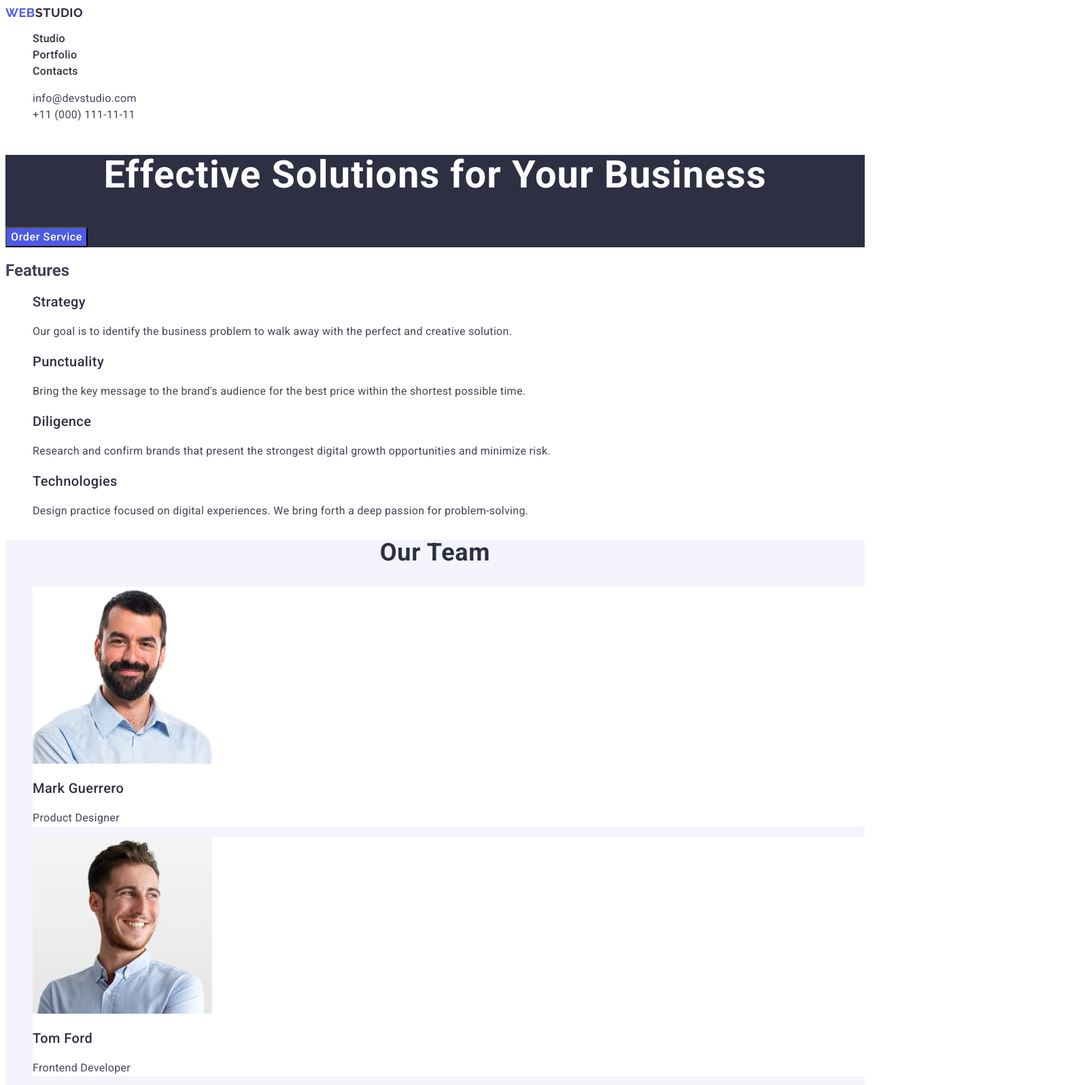
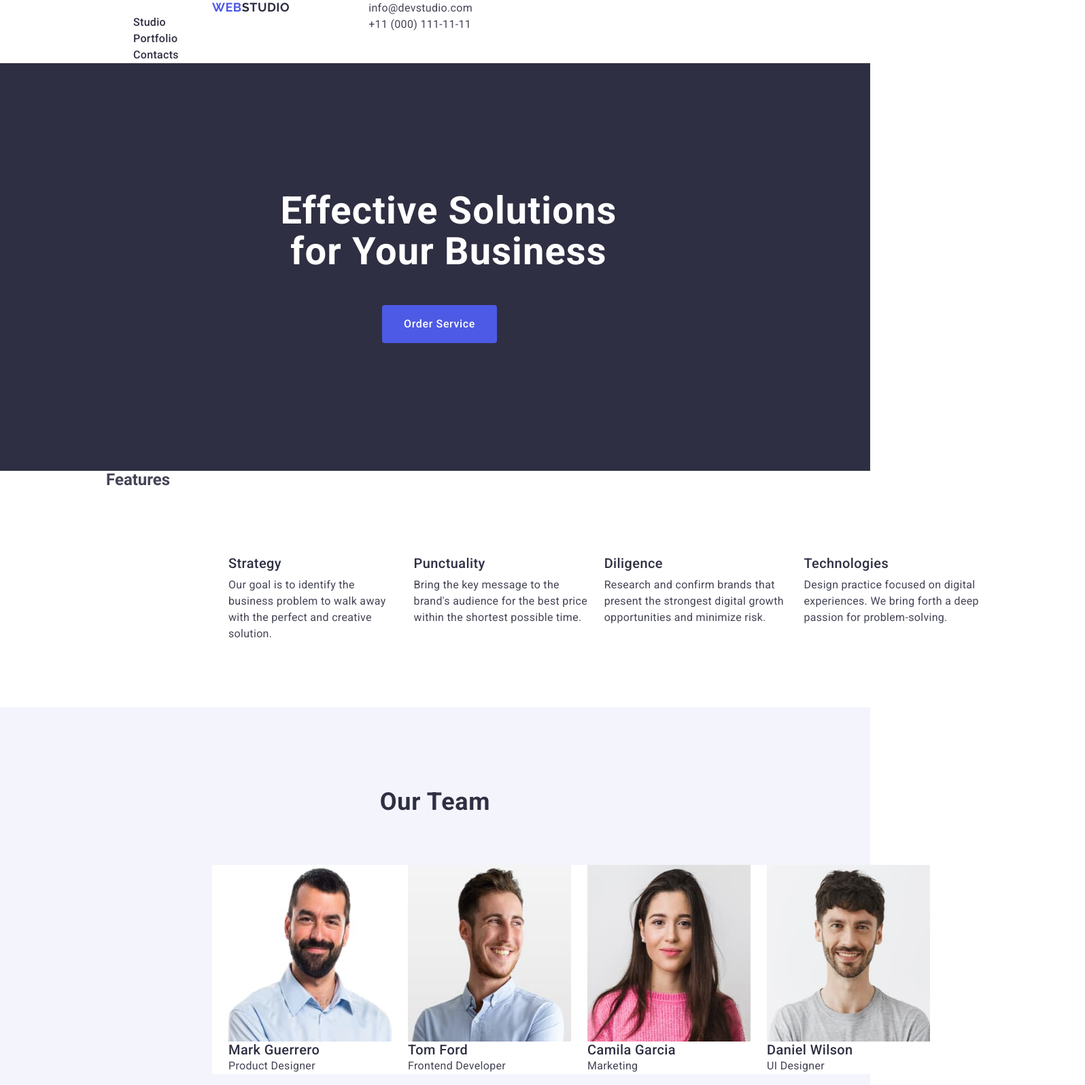
Before and after one commit to Anastasia-Mialitsina/goit-markup-hw-06, a plain HTML site: page index.html in a window 1280 px wide. Shown: the top 1597 px of the page at 68% size, 1596 px wide, since content can reach past the window. Drawn offline with nearby package versions, Linux system fonts and the light colour scheme.

Commit message:
Добавлен all

```diff
--- a/css/styles.css
+++ b/css/styles.css
@@ -27,11 +27,40 @@ body {
   color: #434455;
   background-color: #ffffff;
 }
+h1,
+h2,
+h3,
+h4,
+p {
+  margin: 0;
+}
+
+ul {
+  list-style: none;
+  margin: 0;
+  padding-left: 0;
+}
+li {
+  margin: 0;
+  padding-left: 0;
+}
+img {
+  display: block;
+  padding-left: 24px;
+}
 a {
   text-decoration: none;
 }
-ul {
-  list-style: none;
+
+.container {
+  max-width: 1400px;
+  padding-left: 0;
+  padding-right: 0;
+  margin-left: 156px;
+  margin-right: 156px;
+}
+.header-flex {
+  display: flex;
 }
 .logo {
   font-family: "Raleway", sans-serif;
@@ -41,6 +70,8 @@ ul {
   letter-spacing: 0.03em;
   text-transform: uppercase;
   color: #4d5ae5;
+  padding-left: 156px;
+  padding-right: 76px;
 }
 .logo-span {
   color: #2e2f42;
@@ -52,6 +83,7 @@ ul {
   line-height: 1.5;
   letter-spacing: 0.02em;
   color: #2e2f42;
+  padding-left: 40px;
 }
 .nav-link:hover,
 .nav-link:focus {
@@ -67,6 +99,7 @@ ul {
   line-height: 1.5;
   letter-spacing: 0.02em;
   color: #434455;
+  padding-left: 40px;
 }
 .address-link:hover,
 .address-link:focus {
@@ -75,13 +108,55 @@ ul {
 
 .my-section {
   background-color: #2e2f42;
+  display: flex;
+  justify-content: center;
+  align-items: center;
 }
+.container-section-one {
+  padding-top: 188px;
+  padding-left: 472px;
+  padding-right: 472px;
+  width: 1440px;
+  height: 600px;
+}
+.container-section-two {
+  display: flex;
+  padding-left: 156px;
+  padding-right: 156px;
+  width: 1440px;
+  padding-top: 96px;
+  padding-bottom: 96px;
+}
+.container-section-three {
+  display: flex;
+  padding-left: 156px;
+  padding-right: 156px;
+}
+.container-section-four {
+  display: flex;
+  padding-left: 156px;
+  padding-right: 156px;
+  width: 1128px;
+  padding-bottom: 48px;
+}
+.container-section-fourr {
+  display: flex;
+  padding-left: 156px;
+  padding-right: 156px;
+  width: 1128px;
+  padding-bottom: 96px;
+}
+
 .my-main-heading {
   font-size: 56px;
   line-height: 1.07;
   text-align: center;
   letter-spacing: 0.02em;
   color: #ffffff;
+  width: 496px;
+  padding-bottom: 48px;
+
+  text-align: center;
 }
 .button-order {
   background: #4d5ae5;
@@ -92,6 +167,11 @@ ul {
   letter-spacing: 0.04em;
   color: #ffffff;
   cursor: pointer;
+  width: 169px;
+  height: 56px;
+  margin-left: 150px;
+  border-radius: 4px;
+  border: none;
 }
 .button-order:hover,
 .button-order:focus {
@@ -105,16 +185,20 @@ ul {
   line-height: 1.2;
   letter-spacing: 0.02em;
   color: #2e2f42;
+  padding-left: 24px;
+  padding-bottom: 8px;
 }
 .section-two-ph {
   font-size: 16px;
   line-height: 1.5;
   letter-spacing: 0.02em;
   color: #434455;
+  padding-left: 24px;
 }
 
 .my-section-three {
   background-color: #f4f4fd;
+  height: 732px;
 }
 .my-main-two-heading {
   font-size: 36px;
@@ -123,6 +207,8 @@ ul {
   text-align: center;
   color: #2e2f42;
   text-transform: capitalize;
+  padding-top: 120px;
+  padding-bottom: 72px;
 }
 .my-section-three-list {
   background: #ffffff;
@@ -133,12 +219,14 @@ ul {
   line-height: 1.2;
   letter-spacing: 0.02em;
   color: #2e2f42;
+  padding-left: 24px;
 }
 .my-section-three-ph {
   font-size: 16px;
   line-height: 1.5;
   letter-spacing: 0.02em;
   color: #434455;
+  padding-left: 24px;
 }
 
 .my-section-four {
@@ -147,14 +235,20 @@ ul {
   line-height: 1.2;
   letter-spacing: 0.02em;
   color: #2e2f42;
+  padding-left: 24px;
 }
 .my-section-four-ph {
   font-size: 16px;
   line-height: 1.5;
   letter-spacing: 0.02em;
   color: #434455;
+  padding-left: 24px;
 }
-
+.container-footer {
+  padding-top: 100px;
+  padding-bottom: 100px;
+  margin-top: 197.5px;
+}
 .my-footer {
   background: #2e2f42;
 }
@@ -175,4 +269,6 @@ ul {
   line-height: 1.5;
   letter-spacing: 0.02em;
   color: #f4f4fd;
+  width: 264px;
+  padding-top: 16px;
 }
--- a/index.html
+++ b/index.html
@@ -1,6 +1,13 @@
 <!DOCTYPE html>
 <html lang="en">
   <head>
+    <link
+      rel="stylesheet"
+      href="https://cdnjs.cloudflare.com/ajax/libs/modern-normalize/3.0.0/modern-normalize.min.css"
+      integrity="sha512-3axTZ/bKFZH5/qLFTl4U+mDbBDFW+5QO5L7D1HnOhlhJbcNDIVJxoNm6It77g0eUdzfKZlHirayqRC2qJaAOJw=="
+      crossorigin="anonymous"
+      referrerpolicy="no-referrer"
+    />
     <link rel="stylesheet" href="css/styles.css" />
     <meta charset="UTF-8" />
     <meta name="viewport" content="width=device-width initial-scale=1.0" />
@@ -16,6 +23,8 @@
 
   <body class="body">
     <header>
+      <div class="container">
+        <div class="header-flex">
           <nav>
             <a href="./index.html" class="logo"
               >Web<span class="logo-span">Studio</span></a
@@ -47,23 +56,32 @@
               </li>
             </ul>
           </address>
+        </div>
+      </div>
     </header>
 
     <main>
       <!-- Секція1 -->
       <section class="my-section">
-        <h1 class="my-main-heading">Effective Solutions for Your Business</h1>
+        <div class="container">
+          <div class="container-section-one">
+            <h1 class="my-main-heading">
+              Effective Solutions for Your Business
+            </h1>
             <button type="button" class="button-order">Order Service</button>
+          </div>
+        </div>
       </section>
       <!-- Секція2 -->
       <section>
+        <div class="container">
           <h2>Features</h2>
-        <ul>
+          <ul class="container-section-two">
             <li>
               <h3 class="section-two">Strategy</h3>
               <p class="section-two-ph">
-              Our goal is to identify the business problem to walk away with the
-              perfect and creative solution.
+                Our goal is to identify the business problem to walk away with
+                the perfect and creative solution.
               </p>
             </li>
             <li>
@@ -88,11 +106,14 @@
               </p>
             </li>
           </ul>
+        </div>
       </section>
       <!-- Секція 3 -->
       <section class="my-section-three">
+        <div class="container">
           <h2 class="my-main-two-heading">Our Team</h2>
-        <ul>
+
+          <ul class="container-section-three">
             <li class="my-section-three-list">
               <img
                 src="./images/gerrero.jpg"
@@ -124,6 +145,7 @@
               <h3 class="my-section-three-title">Camila Garcia</h3>
               <p class="my-section-three-ph">Marketing</p>
             </li>
+
             <li class="my-section-three-list">
               <img
                 src="./images/wilson.jpg"
@@ -135,11 +157,14 @@
               <p class="my-section-three-ph">UI Designer</p>
             </li>
           </ul>
+        </div>
       </section>
       <!-- Секція 4 -->
       <section>
+        <div class="container">
           <h2 class="my-main-two-heading">Our Portfolio</h2>
           <ul>
+            <div class="container-section-four">
               <li>
                 <img
                   src="./images/imgone.jpg"
@@ -172,7 +197,8 @@
                 <h3 class="my-section-four">Meditation App</h3>
                 <p class="my-section-four-ph">App</p>
               </li>
-
+            </div>
+            <div class="container-section-fourr">
               <li>
                 <img
                   src="./images/imgfour.jpg"
@@ -205,18 +231,24 @@
                 <h3 class="my-section-four">Online Courses</h3>
                 <p class="my-section-four-ph">Marketing</p>
               </li>
+            </div>
           </ul>
+        </div>
       </section>
     </main>
     <!-- Footer -->
     <footer class="my-footer">
+      <div class="container">
+        <div class="container-footer">
           <a class="footer-logo" href="./index.html"
             >Web<span class="logo-span-footer">Studio</span></a
           >
           <p class="footer-logo-ph">
-        Increase the flow of customers and sales for your business with digital
-        marketing & growth solutions.
+            Increase the flow of customers and sales for your business with
+            digital marketing & growth solutions.
           </p>
+        </div>
+      </div>
     </footer>
   </body>
 </html>
```
Lines whose indentation alone changed are shown as unchanged.
